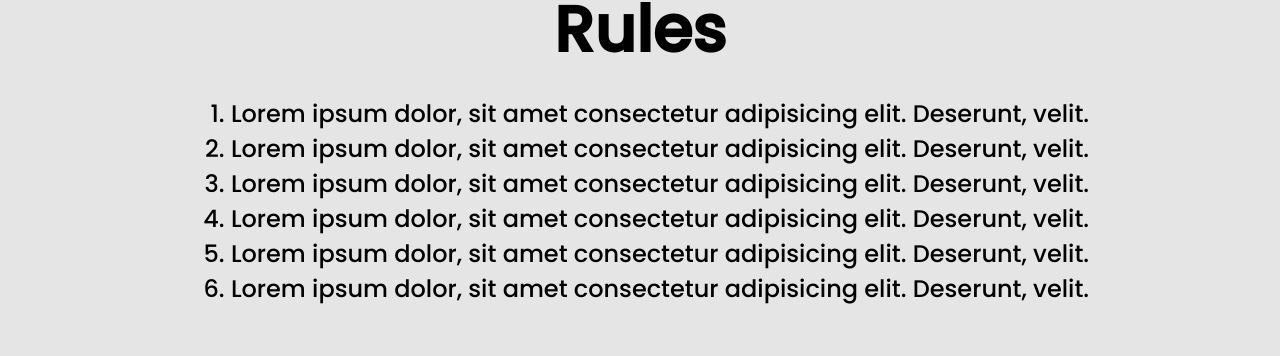
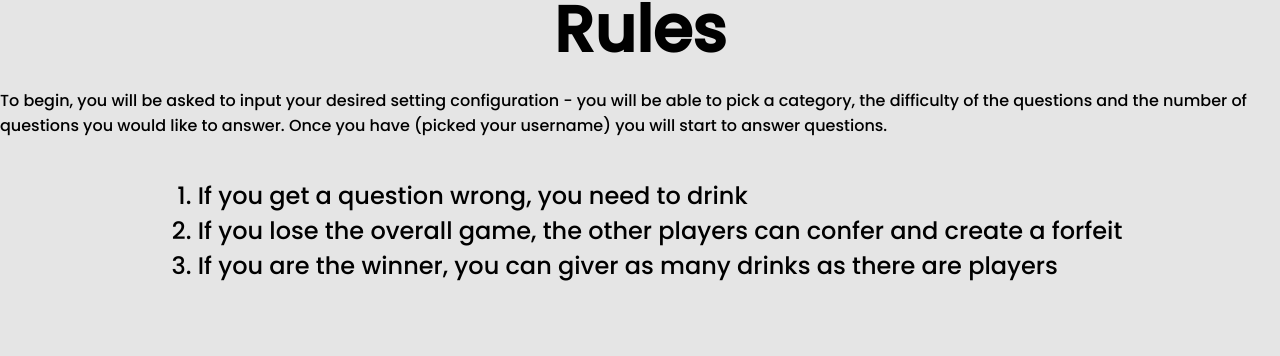
Before and after one commit to rsho-create/quizzical, a React app in the folder client/: page /rules in a window 1280 px wide. Shown: the part 188-544 px from the top of the page. Built offline with nearby package versions, Linux system fonts and the light colour scheme.

Commit message:
rules page

```diff
--- a/client/src/Pages/RulesPage/index.js
+++ b/client/src/Pages/RulesPage/index.js
@@ -10,30 +10,22 @@ const RulesPage = () => {
         <div className="page-container">
           <Navbar />
           <h1 id="rules-heading">Rules</h1>
+          <p>
+            To begin, you will be asked to input your desired setting
+            configuration - you will be able to pick a category, the difficulty
+            of the questions and the number of questions you would like to
+            answer. Once you have (picked your username) you will start to
+            answer questions.
+          </p>
           <ol id="rules-list">
+            <li>If you get a question wrong, you need to drink</li>
             <li>
-              Lorem ipsum dolor, sit amet consectetur adipisicing elit.
-              Deserunt, velit.
+              If you lose the overall game, the other players can confer and
+              create a forfeit
             </li>
             <li>
-              Lorem ipsum dolor, sit amet consectetur adipisicing elit.
-              Deserunt, velit.
-            </li>
-            <li>
-              Lorem ipsum dolor, sit amet consectetur adipisicing elit.
-              Deserunt, velit.
-            </li>
-            <li>
-              Lorem ipsum dolor, sit amet consectetur adipisicing elit.
-              Deserunt, velit.
-            </li>
-            <li>
-              Lorem ipsum dolor, sit amet consectetur adipisicing elit.
-              Deserunt, velit.
-            </li>
-            <li>
-              Lorem ipsum dolor, sit amet consectetur adipisicing elit.
-              Deserunt, velit.
+              If you are the winner, you can giver as many drinks as there are
+              players
             </li>
           </ol>
           <div className="btn-container">
```
